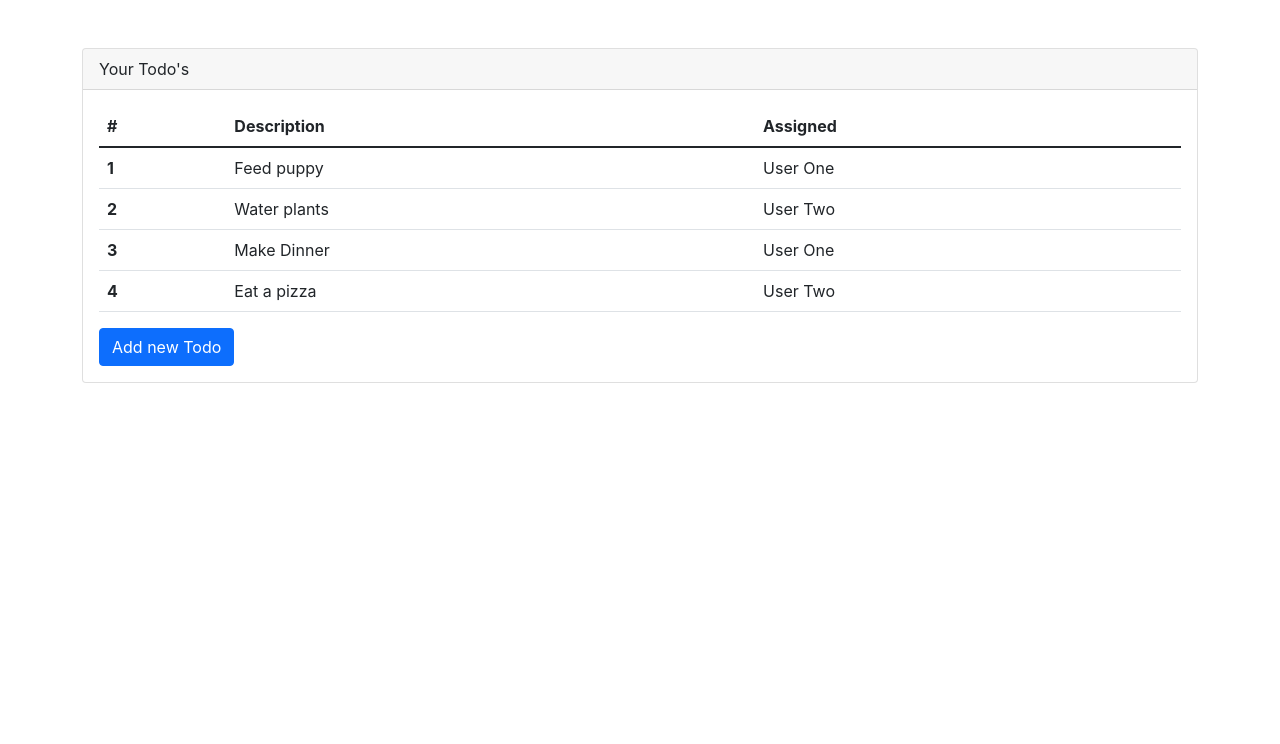
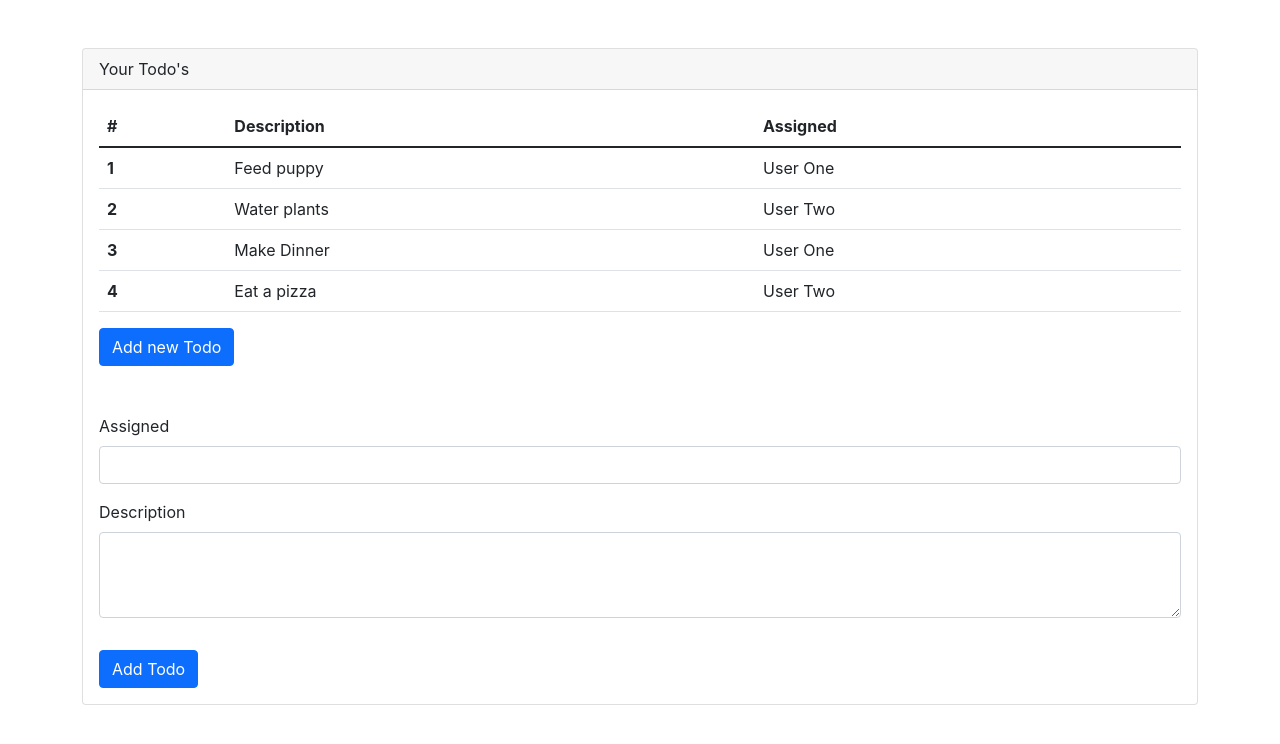
Before and after one commit to matthewguizar/ReactDemo, a React (Create React App) app: page / in a window 1280 px wide. Shown: the top 744 px of the page. Built offline with nearby package versions, Linux system fonts and the light colour scheme.

Commit message:
added form with input

```diff
--- a/src/App.js
+++ b/src/App.js
@@ -1,6 +1,7 @@
 import React, {useState} from 'react';
 import './App.css';
 import TodoTable from './components/TodoTable';
+import NewTodoForm from './components/NewTodoForm';
 
 function App() {
 
@@ -35,6 +36,7 @@
           <button className="btn btn-primary" on  onClick={addTodo}>
             Add new Todo
             </button>
+            <NewTodoForm/>
         </div>
       </div>
     </div>
--- /dev/null
+++ b/src/components/NewTodoForm.js
@@ -0,0 +1,21 @@
+import React from "react";
+
+function NewTodoForm() {
+    return (
+        <div className="mt-5">
+            <form>
+                {/* margin-bottom */}
+                <div className="mb-3">
+                    <label className="form-label">Assigned</label>
+                    <input type="text" className="form-control" required></input>
+                </div>
+                <div className="mb-3">
+                    <label className="form-label">Description</label>
+                    <textarea className="form-control" rows={3} required></textarea>
+                </div>
+                <button type="button" className="btn btn-primary mt-3">Add Todo</button>
+            </form>
+        </div>
+    )
+}
+export default NewTodoForm
```
